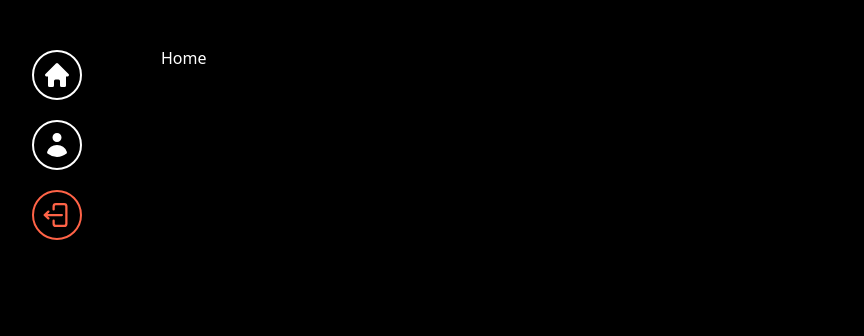
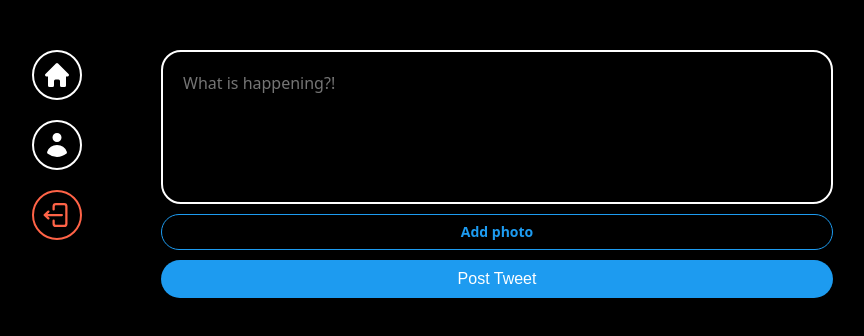
Before and after one commit to haeyeongcho/nwitter-reloaded, a React (Vite) app: page / in a window 1280 px wide. Shown: the top 336 px of the page, without its empty margins (237-1101 px from the left). Built offline with nearby package versions, Linux system fonts and the light colour scheme; no server answers; sample sign-in values are in the browser's storage.

Commit message:
post tweet form

```diff
--- /dev/null
+++ b/src/components/post-tweet-form.tsx
@@ -0,0 +1,96 @@
+import { useState } from "react";
+import { styled } from "styled-components";
+
+const Form = styled.form`
+  display: flex;
+  flex-direction: column;
+  gap: 10px;
+`;
+
+const TextArea = styled.textarea`
+  border: 2px solid white;
+  padding: 20px;
+  border-radius: 20px;
+  font-size: 16px;
+  color: white;
+  background-color: black;
+  width: 100%;
+  resize: none;
+  font-family: system-ui, -apple-system, BlinkMacSystemFont, "Segoe UI", Roboto,
+    Oxygen, Ubuntu, Cantarell, "Open Sans", "Helvetica Neue", sans-serif;
+  &::placeholder {
+    font-size: 16px;
+  }
+  &:focus {
+    outline: none;
+    border-color: #1d9bf0;
+  }
+`;
+
+const AttachFileButton = styled.label`
+  padding: 10px 0px;
+  color: #1d9bf0;
+  text-align: center;
+  border-radius: 20px;
+  border: 1px solid #1d9bf0;
+  font-size: 14px;
+  font-weight: 600;
+  cursor: pointer;
+`;
+
+const AttachFileInput = styled.input`
+  display: none;
+`;
+
+const SubmitBtn = styled.input`
+  background-color: #1d9bf0;
+  color: white;
+  border: none;
+  padding: 10px 0px;
+  border-radius: 20px;
+  font-size: 16px;
+  cursor: pointer;
+  &:hover,
+  &:active {
+    opacity: 0.8;
+  }
+`;
+
+export default function PostTweetForm() {
+  const [isLoading, setLoading] = useState(false);
+  const [tweet, setTweet] = useState("");
+  const [file, setFile] = useState<File | null>(null);
+  const onChange = (e: React.ChangeEvent<HTMLTextAreaElement>) => {
+    setTweet(e.target.value);
+  };
+  const onFileChange = (e: React.ChangeEvent<HTMLInputElement>) => {
+    const { files } = e.target;
+    if (files && files.length === 1) {
+      setFile(files[0]);
+    }
+  };
+  return (
+    <Form>
+      <TextArea
+        rows={5}
+        maxLength={180}
+        onChange={onChange}
+        value={tweet}
+        placeholder="What is happening?!"
+      />
+      <AttachFileButton htmlFor="file">
+        {file ? "Photo added ✅" : "Add photo"}
+      </AttachFileButton>
+      <AttachFileInput
+        onChange={onFileChange}
+        type="file"
+        id="file"
+        accept="image/*"
+      />
+      <SubmitBtn
+        type="submit"
+        value={isLoading ? "Posting..." : "Post Tweet"}
+      />
+    </Form>
+  );
+}
--- a/src/routes/home.tsx
+++ b/src/routes/home.tsx
@@ -1,3 +1,12 @@
+import { styled } from "styled-components";
+import PostTweetForm from "../components/post-tweet-form";
+
+const Wrapper = styled.div``;
+
 export default function Home() {
-  return <h1>Home</h1>;
+  return (
+    <Wrapper>
+      <PostTweetForm />
+    </Wrapper>
+  );
 }
```
